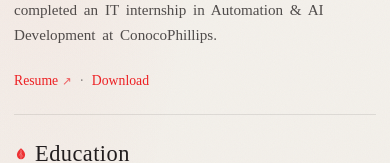
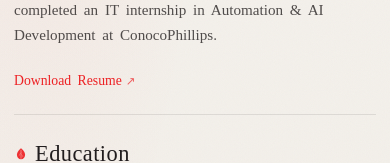
Before and after one commit to Colby-Frison/website, a React (Create React App) app in the folder my-portfolio/: page /about in a window 390 px wide. Shown: the part 313-476 px from the top of the page. Built offline with nearby package versions, Linux system fonts and the light colour scheme; no server answers; the database is empty; a web font is replaced by a local one.

Commit message:
Disabled modal on mobile interface

```diff
--- a/my-portfolio/src/components/ResumeViewer/ResumeViewer.js
+++ b/my-portfolio/src/components/ResumeViewer/ResumeViewer.js
@@ -9,15 +9,16 @@ const RESUME_FILENAME = 'Colby_Frison_Resume.pdf';
 /**
  * Compact resume entry point: opens a preview modal or downloads the PDF.
  * Modal is portaled to document.body so it isn't clipped by section transforms.
+ * Pass downloadOnly for mobile (no modal).
  */
-const ResumeViewer = ({ className = '' }) => {
+const ResumeViewer = ({ className = '', downloadOnly = false }) => {
   const [open, setOpen] = useState(false);
   const dialogRef = useRef(null);
 
   const close = () => setOpen(false);
 
   useEffect(() => {
-    if (!open) return undefined;
+    if (!open || downloadOnly) return undefined;
 
     const onKeyDown = (event) => {
       if (event.key === 'Escape') close();
@@ -30,7 +31,24 @@ const ResumeViewer = ({ className = '' }) => {
       document.removeEventListener('keydown', onKeyDown);
       document.body.style.overflow = '';
     };
-  }, [open]);
+  }, [open, downloadOnly]);
+
+  if (downloadOnly) {
+    return (
+      <div className={`resume-viewer resume-viewer--download-only ${className}`.trim()}>
+        <a
+          className="resume-viewer-download"
+          href={RESUME_HREF}
+          download={RESUME_FILENAME}
+        >
+          Download Resume
+          <span className="resume-viewer-trigger-mark" aria-hidden="true">
+            ↗
+          </span>
+        </a>
+      </div>
+    );
+  }
 
   const modal =
     open &&
--- a/my-portfolio/src/components/pages/mobile/AboutMobile.js
+++ b/my-portfolio/src/components/pages/mobile/AboutMobile.js
@@ -113,7 +113,7 @@ const AboutMobile = () => {
             internship in Automation &amp; AI Development at ConocoPhillips.
           </p>
           <div className="section-animate" data-delay="0.08">
-            <ResumeViewer />
+            <ResumeViewer downloadOnly />
           </div>
         </header>
 
```
